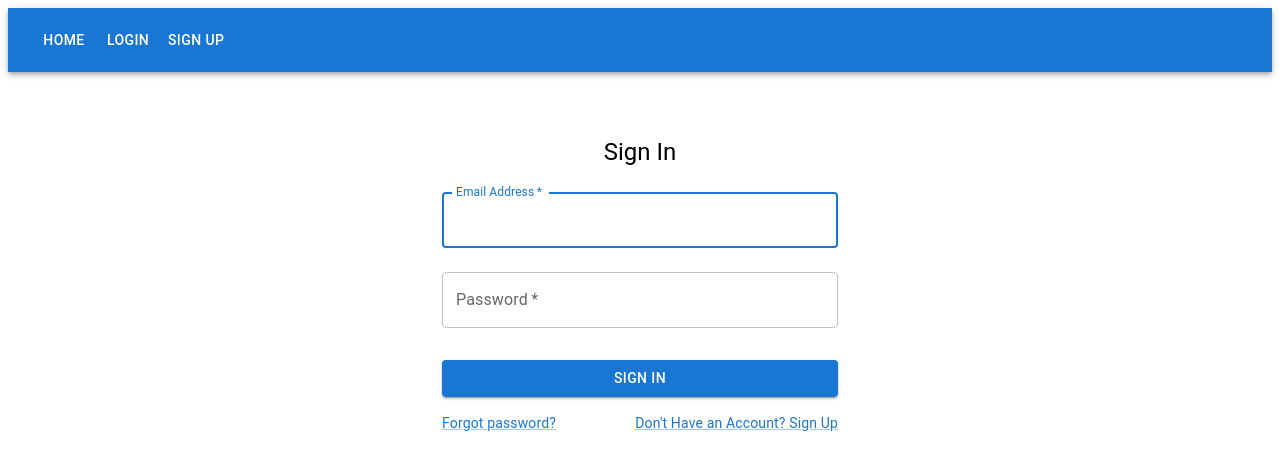
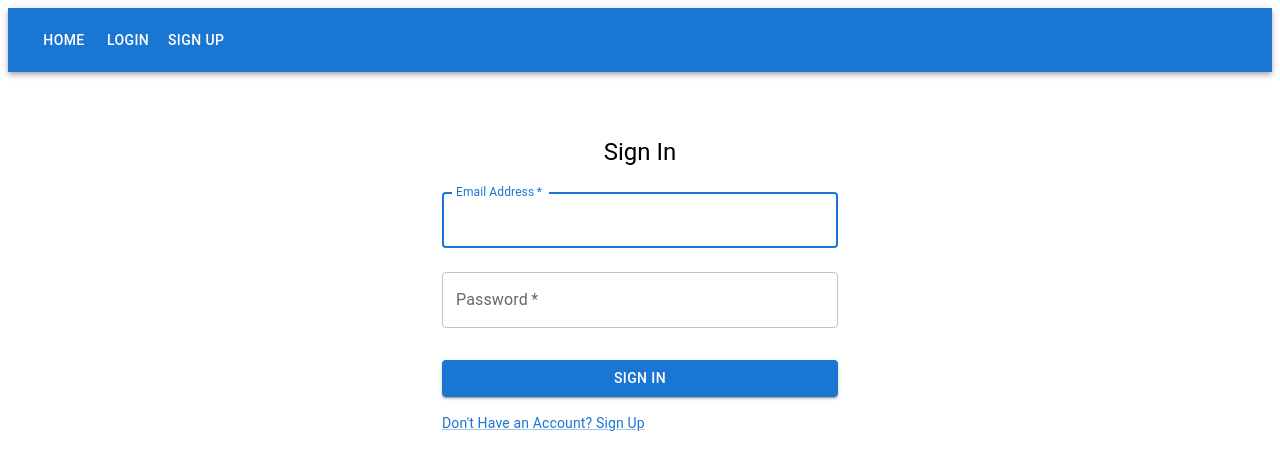
Before and after one commit to Leepzig/personal-finance, a React (Create React App) app: page /login in a window 1280 px wide. Shown: the top 470 px of the page. Built offline with nearby package versions, Linux system fonts and the light colour scheme.

Commit message:
added errors for incorrect login and new user signups

```diff
--- a/src/actions/sessionAction.js
+++ b/src/actions/sessionAction.js
@@ -11,14 +11,14 @@ export const login = (details) => {
         }
         const response = await fetch(`${BaseURL}/login`, options)
         const data = await response.json()
-        debugger
+        // debugger
         if (data.message) {
             dispatch({type:"SET_ERRORS", payload:data.message})
             dispatch({type:"FINISHED_REQUESTING"})
         } else {
             localStorage.setItem("jwt", data.jwt)
             dispatch({type:"CLEAR_ERRORS"})
-            dispatch({type:"LOGIN", payload: data})
+            dispatch({type:"LOGIN", payload: [data.message]})
             dispatch({type:"FINISHED_REQUESTING"})
         }
 
@@ -55,7 +55,6 @@ export const logout = (history) => {
 export const createNewUser = (userForm, history) => {
     return async dispatch => {
         dispatch({type:"REQUESTING"})
-        debugger
         const options = {
             method:"POST",
             headers: {
@@ -66,6 +65,7 @@ export const createNewUser = (userForm, history) => {
         }
         const response = await fetch(`${BaseURL}/users`, options)
         const data = await response.json()
+        debugger
         if (data.errors) {
             dispatch({type:"SET_ERRORS", payload:data.errors})
         } else {
--- a/src/components/sessions/Login.js
+++ b/src/components/sessions/Login.js
@@ -81,13 +81,8 @@ const Login = () => {
               Sign In
             </Button>
             <Grid container>
-              <Grid item xs>
-                <Link href="#" variant="body2">
-                  Forgot password?
-                </Link>
-              </Grid>
               <Grid item>
-                <Link href="#" variant="body2">
+                <Link href="/signup" variant="body2">
                   {"Don't Have an Account? Sign Up"}
                 </Link>
               </Grid>
--- a/src/components/sessions/Signup.js
+++ b/src/components/sessions/Signup.js
@@ -10,6 +10,7 @@ import Container from '@mui/material/Container';
 import { createNewUser } from '../../actions/sessionAction';
 import { useDispatch } from "react-redux"
 import { useHistory } from 'react-router-dom';
+import Errors from '../static/Errors';
 
 
 const Signup = () => {
@@ -29,6 +30,7 @@ const Signup = () => {
     }
     return (
     <Container component="main" maxWidth="xs">
+      <Errors />
         <Box
           sx={{
             marginTop: 8,
@@ -110,7 +112,7 @@ const Signup = () => {
             </Button>
             <Grid container>
               <Grid item>
-                <Link href="#" variant="body2">
+                <Link href="/login" variant="body2">
                   {"Already Have an Account? Sign In"}
                 </Link>
               </Grid>
--- a/src/components/static/Errors.js
+++ b/src/components/static/Errors.js
@@ -5,9 +5,10 @@ import { useSelector } from 'react-redux'
 const Errors = () => {
     const errors = useSelector(state => state.errors)
 
+
     return (
         <div>
-            <Typography color="red" variant="h6">{errors}</Typography>
+            {errors.map(error => <Typography color="red" variant="h6">{error}</Typography>)}
         </div>
     )
 }
```
